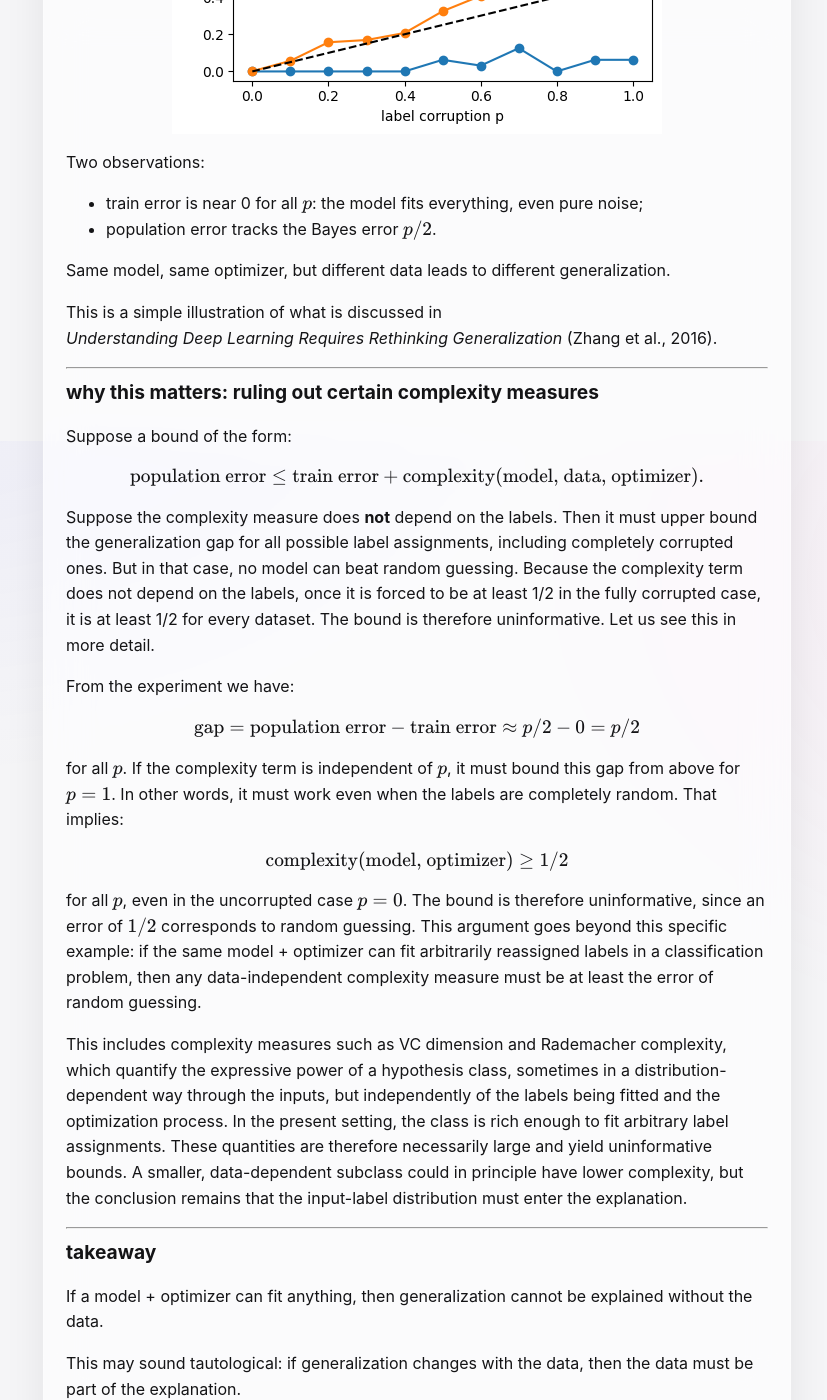
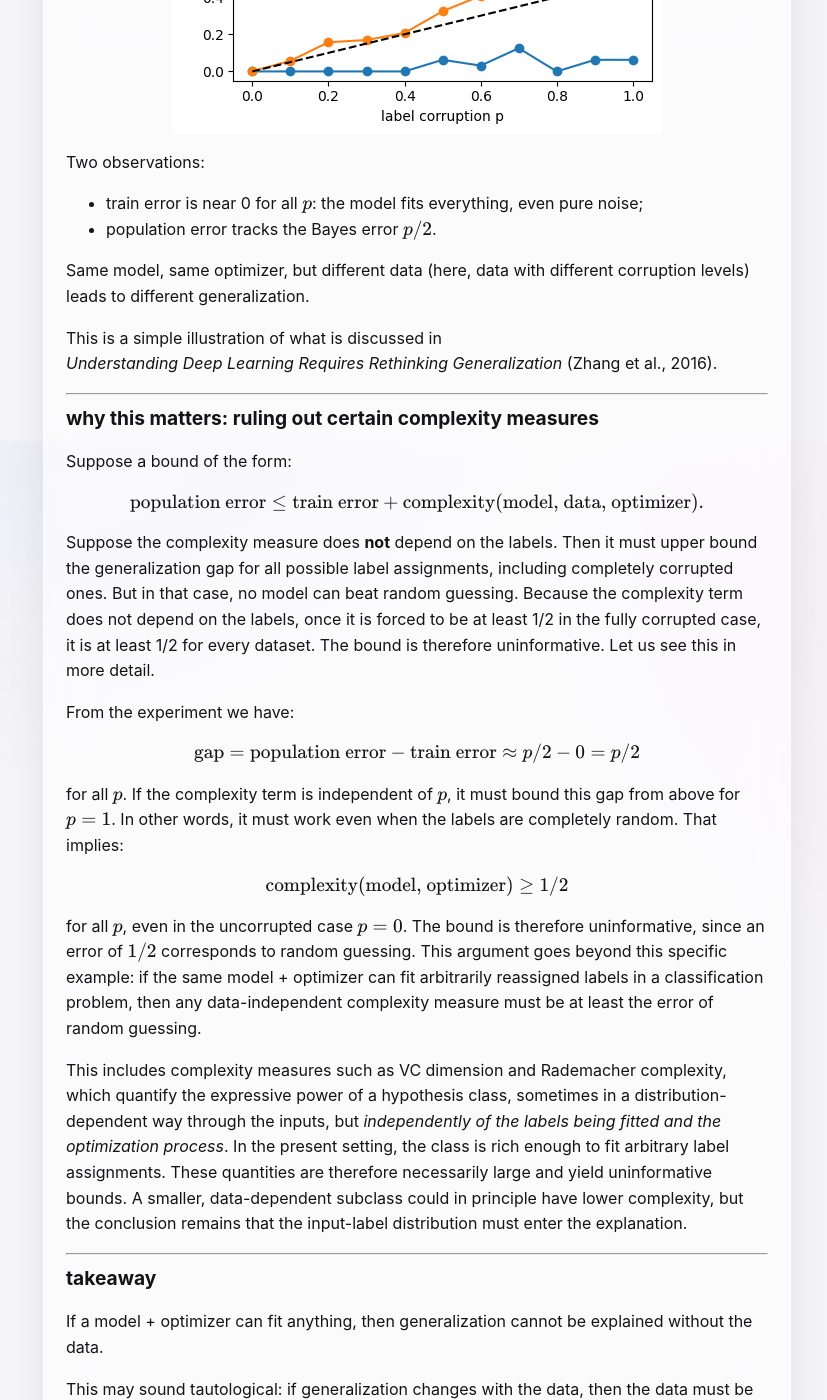
Before and after one commit to dimension-one/dimension-one.github.io, a Jekyll site: the page built from _posts/2026-02-16-post-1.md, in a window 1280 px wide and 1400 px high, scrolled down 5159 px. Shown: the whole window, without its empty margins (223-1050 px from the left). Built offline with Jekyll 4.4.1, drawn with Linux system fonts in a browser that asks for light colours; some of the changed text lies outside the part shown.

Commit message:
Update 2026-02-16-post-1.md

```diff
--- a/_posts/2026-02-16-post-1.md
+++ b/_posts/2026-02-16-post-1.md
@@ -65,11 +65,11 @@
 (If data is i.i.d., then concentration bounds guarantee that empirical test error  {::nomarkdown}$\approx${:/nomarkdown} population error with high probability).
 
 Generalization bounds aim at something different:
-they try to explain why generalization happens.
+they try to explain *why* generalization happens.
 They are not meant to replace population error estimation,
-but to understand its underlying mechanism.
+but to *understand* its underlying mechanism.
 If we knew which property of the learning setup explains generalization,
-we could try to promote it, or at least understand when to expect good performance.
+we could try to *promote* it, or at least understand when to expect good performance.
 
 So, the core question is:
 
@@ -250,7 +250,7 @@
 - train error is near 0 for all {::nomarkdown}$p${:/nomarkdown}: the model fits everything, even pure noise;
 - population error tracks the Bayes error {::nomarkdown}$p/2${:/nomarkdown}.
 
-Same model, same optimizer, but different data leads to different generalization.
+Same model, same optimizer, but different data (here, data with different corruption levels) leads to different generalization.
 
 This is a simple illustration of what is discussed in
 *Understanding Deep Learning Requires Rethinking Generalization* (Zhang et al., 2016).
@@ -303,7 +303,7 @@
 if the same model + optimizer can fit arbitrarily reassigned labels in a classification problem,
 then any data-independent complexity measure must be at least the error of random guessing.
 
-This includes complexity measures such as VC dimension and Rademacher complexity, which quantify the expressive power of a hypothesis class, sometimes in a distribution-dependent way through the inputs, but independently of the labels being fitted and the optimization process. In the present setting, the class is rich enough to fit arbitrary label assignments. These quantities are therefore necessarily large and yield uninformative bounds. A smaller, data-dependent subclass could in principle have lower complexity, but the conclusion remains that the input-label distribution must enter the explanation.
+This includes complexity measures such as VC dimension and Rademacher complexity, which quantify the expressive power of a hypothesis class, sometimes in a distribution-dependent way through the inputs, but *independently of the labels being fitted and the optimization process*. In the present setting, the class is rich enough to fit arbitrary label assignments. These quantities are therefore necessarily large and yield uninformative bounds. A smaller, data-dependent subclass could in principle have lower complexity, but the conclusion remains that the input-label distribution must enter the explanation.
 
 ---
 
```
